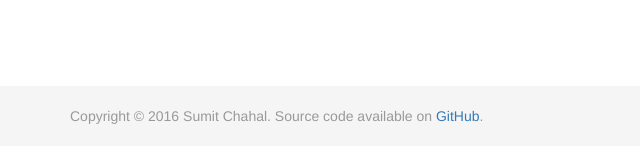
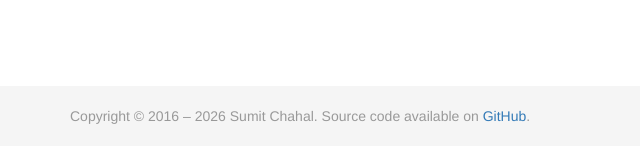
Before and after one commit to smtchahal/url-shortener, a Django app: page / in a window 1280 px wide. Shown: the part 654-800 px from the top of the page, without its empty margins (0-640 px from the left). Run offline with Django 3.2, Linux system fonts and the light colour scheme; some libraries are stand-ins or nearby versions.

Commit message:
Update copyright year to range

```diff
--- a/templates/url_shortener/base.html
+++ b/templates/url_shortener/base.html
@@ -39,7 +39,7 @@
   <div id="footer">
     <div class="container">
       <p class="muted credit">
-        Copyright &copy; 2016 Sumit Chahal.
+        Copyright &copy; 2016 &ndash; 2026 Sumit Chahal.
         Source code available on <a href="https://github.com/smtchahal/url-shortener">GitHub</a>.
       </p>
     </div>
```
